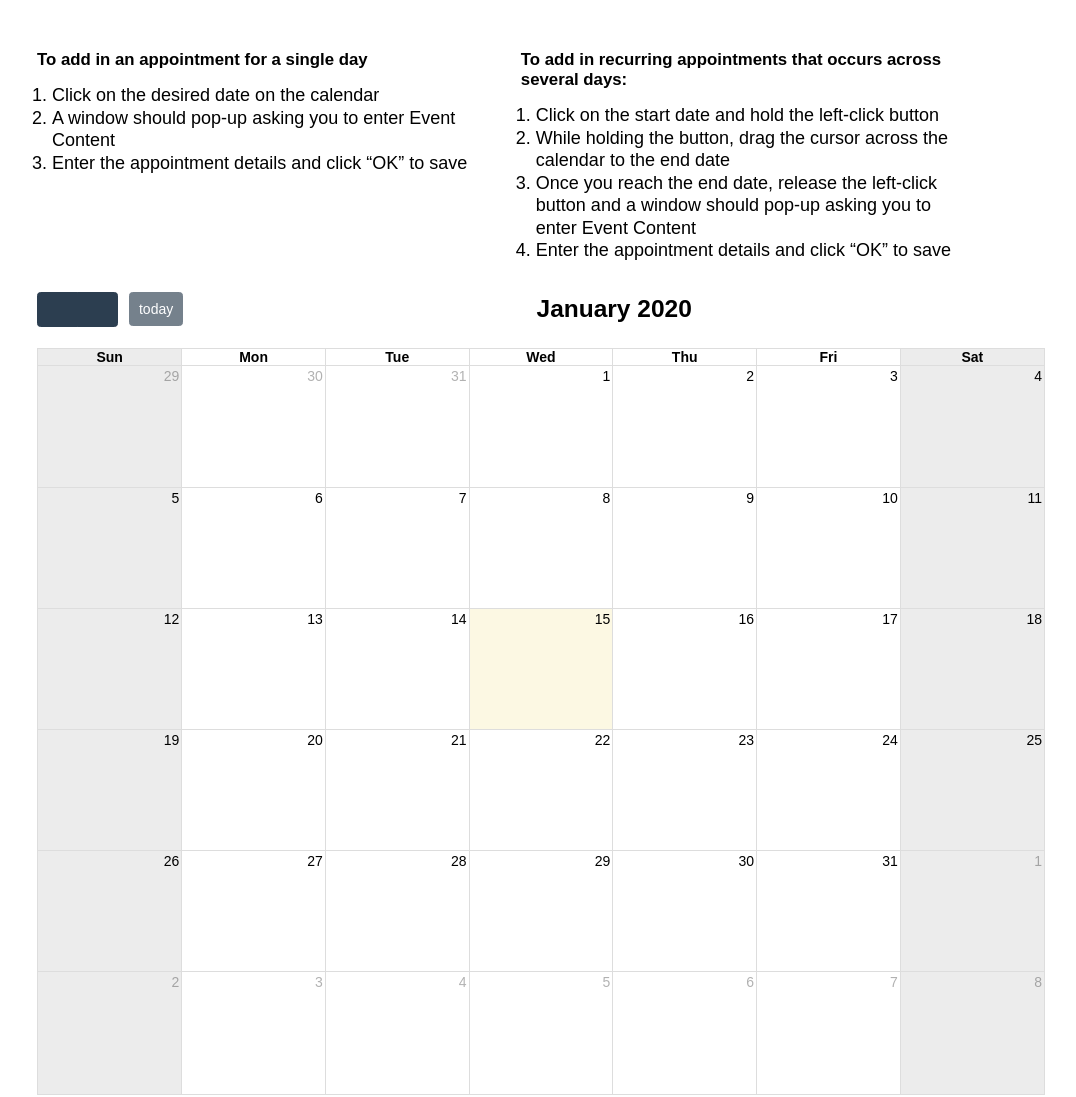
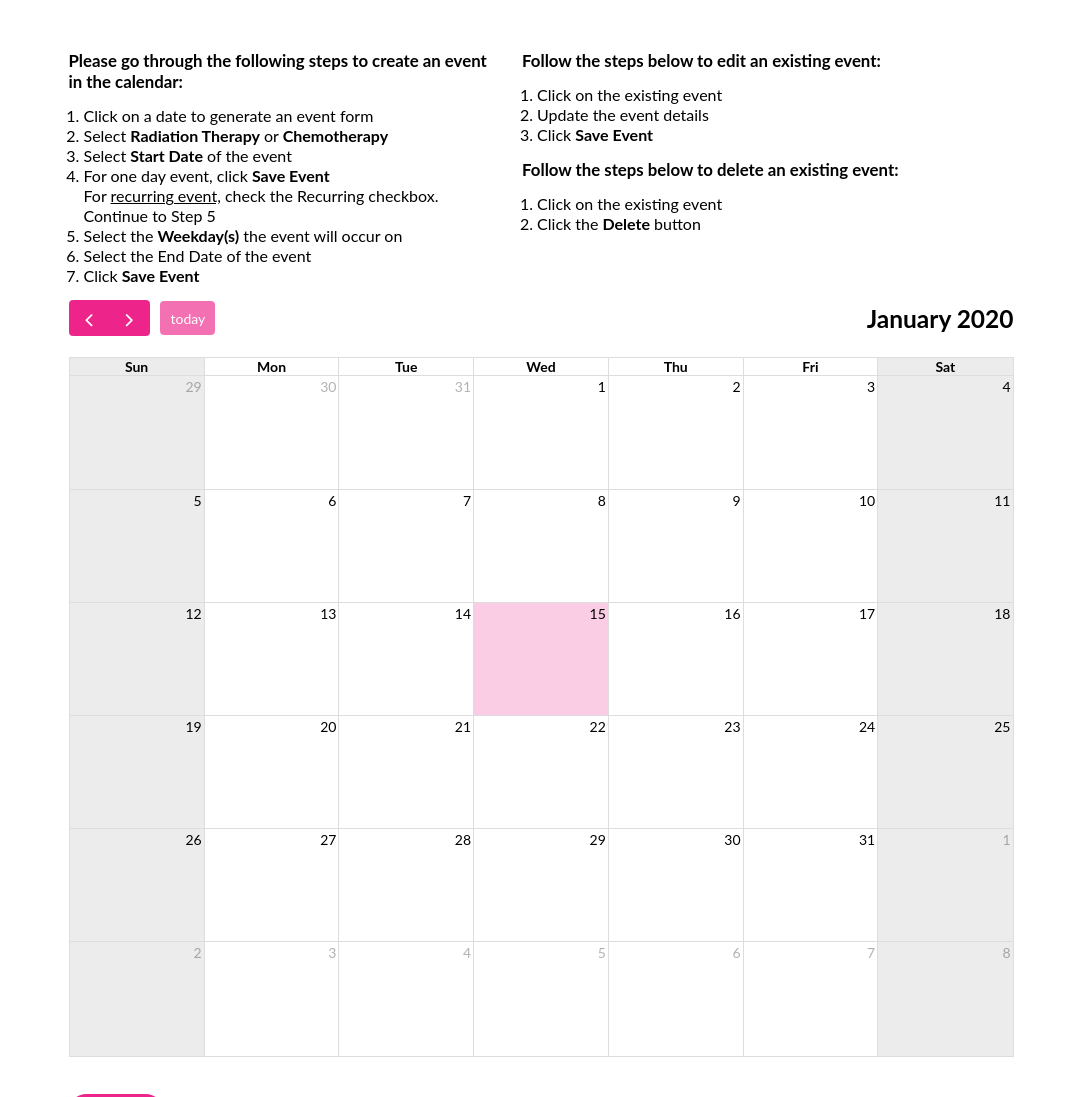
Before and after one commit to TinaHB/jutan88.github.io, a plain HTML site: page Calendar/index.html in a window 1280 px wide. Shown: the top 1097 px of the page, without its empty margins (99-1175 px from the left). Drawn offline with nearby package versions, Linux system fonts and the light colour scheme; files that its build step writes are made by us from their sources.

Commit message:
Calendar - done

```diff
--- a/Calendar/fullcalendar/core/main.css
+++ b/Calendar/fullcalendar/core/main.css
@@ -610,31 +610,31 @@ from https://feathericons.com/ and built with IcoMoon
 }
 
 .fc-icon-chevron-left:before {
-  content: "";
+  content: "";
 }
 
 .fc-icon-chevron-right:before {
-  content: "";
+  content: "";
 }
 
 .fc-icon-chevrons-left:before {
-  content: "";
+  content: "";
 }
 
 .fc-icon-chevrons-right:before {
-  content: "";
+  content: "";
 }
 
 .fc-icon-minus-square:before {
-  content: "";
+  content: "";
 }
 
 .fc-icon-plus-square:before {
-  content: "";
+  content: "";
 }
 
 .fc-icon-x:before {
-  content: "";
+  content: "";
 }
 
 .fc-icon {
--- a/Calendar/fullcalendar/style.css
+++ b/Calendar/fullcalendar/style.css
@@ -6,11 +6,11 @@ body {
 }
 
 #calendar {
-    max-width: 80%;
+	max-width: 75%;
 	margin: 0 auto;
 }
 .full-column{
-	width: 80%;
+	width: 75%;
 	margin: auto;
 }
 .two-column{
@@ -19,19 +19,45 @@ body {
 	margin-right: 3%;
 }
 h1{
-	font-size: 20px;
+	font-size: 24px;
 }
 li{
 	list-style-type: decimal;
 	margin-left: -25px;
 	line-height: 1.25;
-	font-size: 18px;
+	font-size: 16px;
 }
 .fc-sat{
 	background-color: #ECECEC;
 }
 .fc-sun{
 	background-color: #ECECEC;
+}
+.fc-today {
+  background: #facde4 !important;
+}
+/* "primary" coloring */
+.fc-button-primary {
+  background-color: #ED258B;
+  border-color: #ED258B;
+}
+
+.fc-button-primary:hover {
+  background-color: #C5106C;
+  border-color: #C5106C;
+}
+
+.fc-button-primary:disabled {
+  color: #fff;
+  background-color: #ED258B;
+  border-color: #ED258B;
+}
+
+.fc-button-primary:not(:disabled):active,
+.fc-button-primary:not(:disabled).fc-button-active {
+  color: #fff;
+  background-color: #ED258B;
+  border-color: #C5106C;
 }
 
 #wrap {
--- a/Calendar/index.html
+++ b/Calendar/index.html
@@ -729,15 +729,16 @@ $(document).ready(function() {
       plugins: [ 'interaction', 'dayGrid', 'timeGrid' ],
       header: {
         left: 'prev,next today',
-        center: 'title',
-        right: 'none'
+       // center: 'title',
+        right: 'title'
       },
       defaultDate: '2020-01-15',
 	        navLinks: true, // can click day/week names to navigate views
       selectable: true,
       selectMirror: true,
 	  displayEventEnd: true,
-	  longPressDelay: 0,
+		editable: false,
+	  longPressDelay: 0.25,
       eventClick: function(info) {
 	    $("#dialog-form").dialog('option', 'title', 'Editing Event');
         //set up the date information for recurring if necessary
@@ -857,19 +858,8 @@ $(document).ready(function() {
   });
 
 </script>
-
-
-
-
-
 <style>
 
-  body {
-    margin: 40px 10px;
-    padding: 0;
-    font-family: Arial, Helvetica Neue, Helvetica, sans-serif;
-    font-size: 14px;
-  }
 
     label, input { display:block; }
     input.text { margin-bottom:12px; width:95%; padding: .4em; }
@@ -895,24 +885,33 @@ $(document).ready(function() {
 <body>
 	<div class="full-column hidden-print">
 		<div class="two-column">
-			<h1>To add in an appointment for a single day</h1>
+			<h1>Please go through the following steps to create an event in the calendar:</h1>
 			<ul>
-				<li>Click on the desired date on the calendar</li>
-				<li>A window should pop-up asking you to enter Event Content </li>
-				<li>Enter the appointment details and click “OK” to save</li>
+				<li>Click on a date to generate an event form</li>
+				<li>Select <strong>Radiation Therapy</strong> or <strong>Chemotherapy</strong></li>
+				<li>Select <strong>Start Date</strong> of the event </li>
+				<li>For one day event, click <strong>Save Event</strong><br>For <span style="text-decoration: underline;">recurring event,</span> check the Recurring checkbox. Continue to Step 5 </li>
+				<li>Select the <strong>Weekday(s)</strong> the event will occur on </li>
+				<li>Select the End Date of the event </li>
+				<li>Click <strong>Save Event</strong> </li>
+
 			</ul>
 		</div>
 		<div class="two-column">
-			<h1>To add in recurring appointments that occurs across several days:</h1>
+			<h1>Follow the steps below to edit an existing event: </h1>
 			<ul>
-				<li>Click on the start date and hold the left-click button</li>
-				<li>While holding the button, drag the cursor across the calendar to the end date </li>
-				<li>Once you reach the end date, release the left-click button and a window should pop-up asking you to enter Event Content</li>
-				<li>Enter the appointment details and click “OK” to save</li>
+				<li>Click on the existing event</li>
+				<li>Update the event details</li>
+				<li>Click <strong>Save Event</strong></li>
+			</ul>
+			<h1>Follow the steps below to delete an existing event: </h1>
+			<ul>
+				<li>Click on the existing event</li>
+				<li>Click the <strong>Delete</strong> button</li>
 			</ul>
 		</div>
 	</div>
-	<div style="clear: both;"><br></div>
+	<div style="clear: both;"></div>
 	<div id="calendar"><br>
 		<button class="printBtn hidden-print">Print</button>
 	</div>
@@ -1073,6 +1072,10 @@ $(document).ready(function() {
   </fieldset>
 </form></div>
 
-
+<script type="text/javascript">
+  $('.printBtn').on('click', function (){
+	window.print();
+  });
+</script>
 </body>
 </html>
```
Lines whose indentation alone changed are shown as unchanged.
